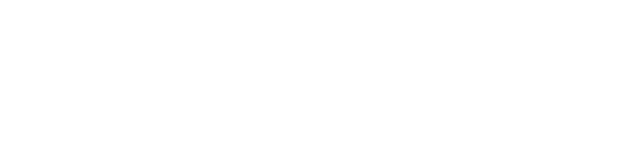
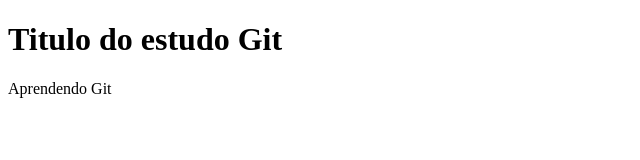
Before and after one commit to MukitoBR/Estudos_git, a plain HTML site: page Segundo_projeto/index.html in a window 1280 px wide. Shown: the whole page, without its empty margins (0-640 px from the left). Drawn offline with Linux system fonts and the light colour scheme.

Commit message:
Criei um titulo e um paragrafo

```diff
--- a/Segundo_projeto/index.html
+++ b/Segundo_projeto/index.html
@@ -7,6 +7,10 @@
     <title>Pagina de começo</title>
 </head>
 <body>
+    <h1>
+        Titulo do estudo Git
+    </h1>
+    <p>Aprendendo Git</p>
 
 </body>
 </html>
```
